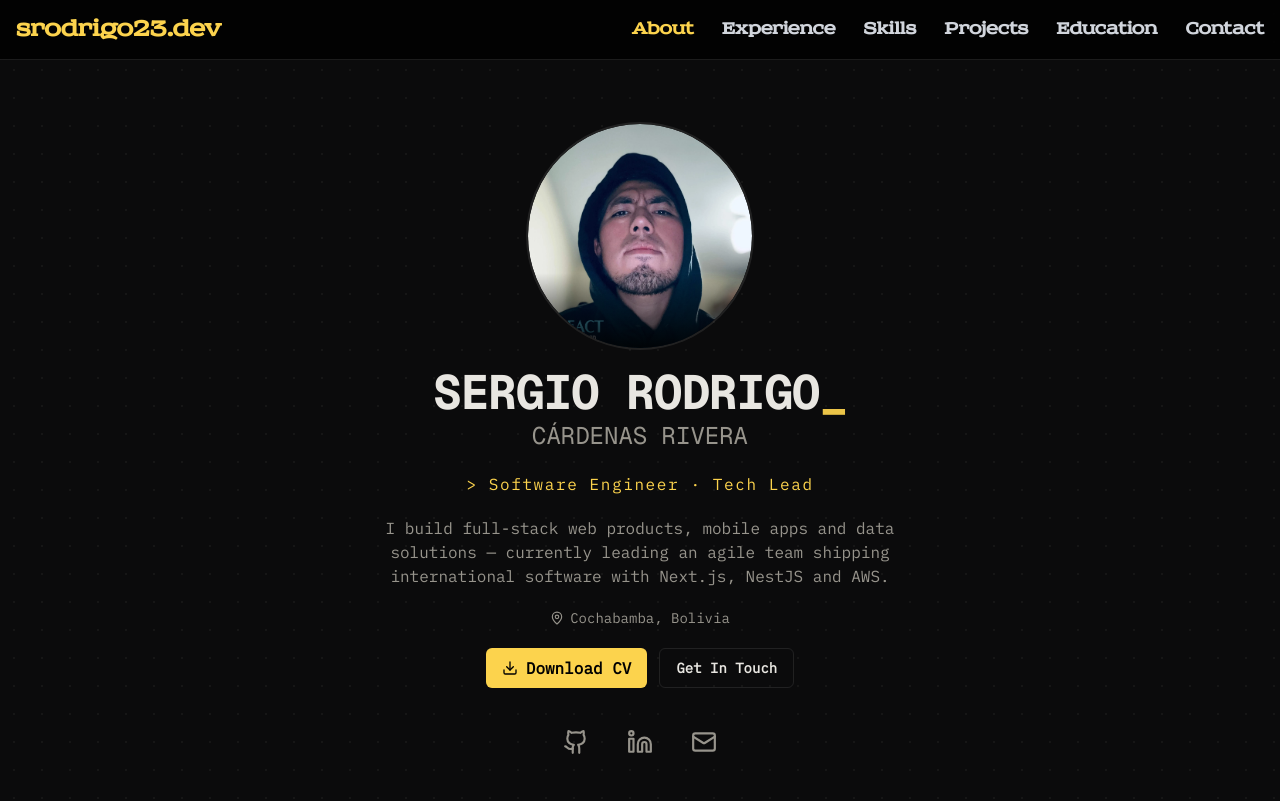
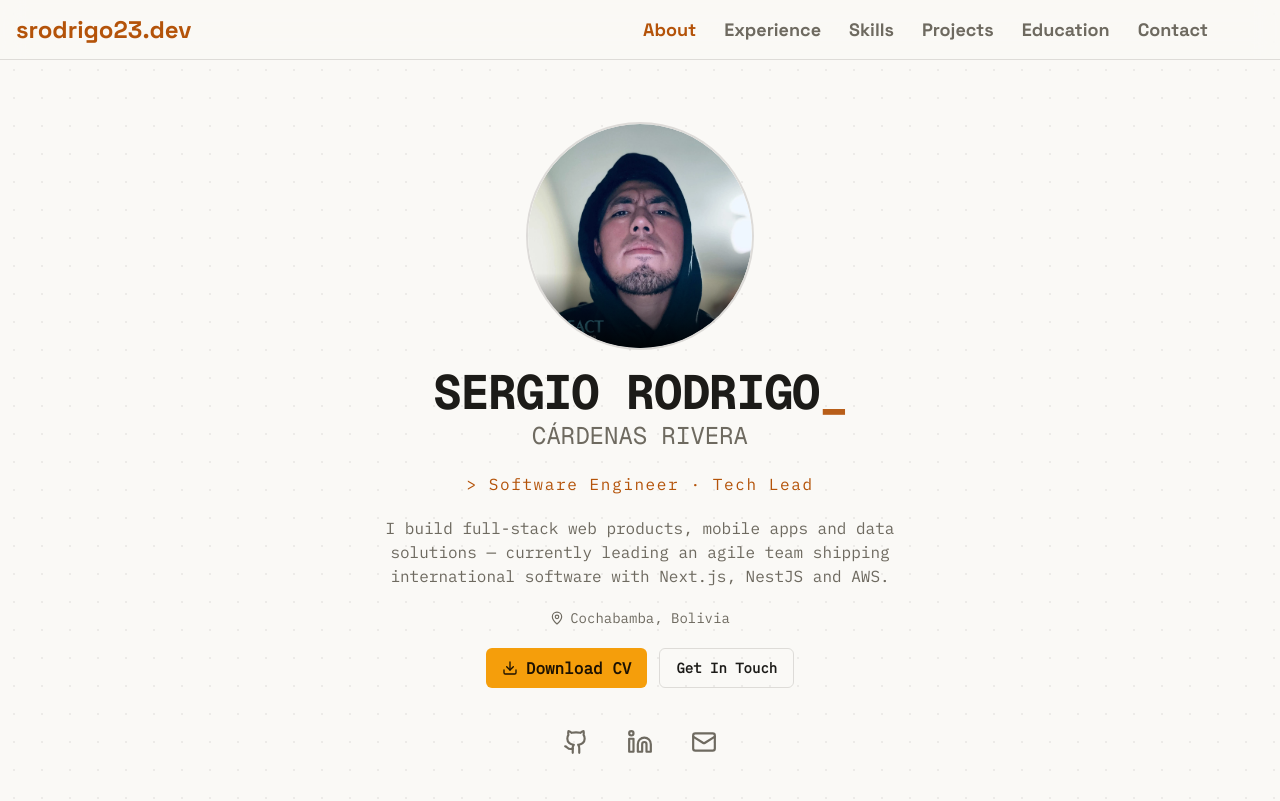
Before and after one commit to srodrigo23/portfolio.dev, a Next.js app: page / in a window 1280 px wide. Shown: the top 801 px of the page. Built offline with nearby package versions, Linux system fonts and the light colour scheme.

Commit message:
dark/light theme

```diff
--- a/app/components/contact.tsx
+++ b/app/components/contact.tsx
@@ -82,7 +82,7 @@ const Contact = () => {
         <Reveal delay={contactItems.length * 80}>
           <a
             href={`mailto:${profile.email}?subject=Hello%20Sergio`}
-            className='flex h-full items-center justify-center gap-2 rounded-2xl bg-accent text-black font-bold p-5 transition-all duration-300 hover:scale-[1.02] active:scale-95'
+            className='flex h-full items-center justify-center gap-2 rounded-2xl bg-accent-solid text-accent-fg font-bold p-5 transition-all duration-300 hover:scale-[1.02] active:scale-95'
           >
             <LuMail aria-hidden='true' /> Say hello
           </a>
--- a/app/components/mainContent.tsx
+++ b/app/components/mainContent.tsx
@@ -94,7 +94,7 @@ export const MainContent = () => {
 
           <div className='flex flex-wrap justify-center gap-3'>
             <a
-              className='rounded-md bg-accent text-black font-bold py-2 px-4 cursor-pointer flex items-center gap-2 transition-all duration-200 ease-out hover:scale-105 active:scale-95'
+              className='rounded-md bg-accent-solid text-accent-fg font-bold py-2 px-4 cursor-pointer flex items-center gap-2 transition-all duration-200 ease-out hover:scale-105 active:scale-95'
               href={profile.cvFile}
               download='sergio_cardenas_cv.pdf'
             >
--- a/app/components/navigationBar.tsx
+++ b/app/components/navigationBar.tsx
@@ -2,7 +2,8 @@
 
 import { useEffect, useState } from 'react';
 import { LuMenu, LuX } from 'react-icons/lu';
-import { sredaFont } from "../font";
+import { displayFont } from "../font";
+import ThemeToggle from './themeToggle';
 
 const navSections = [
   { tag: 'About', key: 'about' },
@@ -38,20 +39,21 @@ export default function MyNavbar() {
 
   const linkClass = (key: string) =>
     `font-bold transition-colors duration-200 ${
-      activeSection === key ? 'text-accent' : 'text-gray-300 hover:text-accent'
+      activeSection === key ? 'text-accent' : 'text-muted hover:text-accent'
     }`;
 
   return (
-    <header className='flex w-full items-center py-5 border-b border-white/10 bg-black/80 backdrop-blur-md text-white sticky top-0 z-50 h-15'>
+    <header className='flex w-full items-center py-5 border-b border-line bg-background/80 backdrop-blur-md sticky top-0 z-50 h-15'>
       <div className='container mx-auto flex justify-between items-center px-4'>
         <a
           href='#home'
-          className={`${sredaFont.className} font-bold md:text-2xl cursor-pointer text-accent`}
+          className={`${displayFont.className} font-bold md:text-2xl cursor-pointer text-accent`}
         >
           srodrigo23.dev
         </a>
 
-        <nav className={`${sredaFont.className} hidden md:flex`} aria-label='Main'>
+        <div className='hidden md:flex items-center gap-4'>
+          <nav className={displayFont.className} aria-label='Main'>
             <ul className='flex gap-7'>
               {navSections.map((el) => (
                 <li key={el.key}>
@@ -62,15 +64,20 @@ export default function MyNavbar() {
               ))}
             </ul>
           </nav>
+          <ThemeToggle />
+        </div>
 
+        <div className='md:hidden flex items-center gap-1'>
+          <ThemeToggle />
           <button
-          className='md:hidden text-white p-2 cursor-pointer hover:text-accent transition-colors'
+            className='p-2 cursor-pointer hover:text-accent transition-colors'
             onClick={() => setIsMenuOpen(!isMenuOpen)}
             aria-label='Toggle menu'
             aria-expanded={isMenuOpen}
           >
             {isMenuOpen ? <LuX size={28} /> : <LuMenu size={28} />}
           </button>
+        </div>
       </div>
 
       <div
@@ -85,20 +92,20 @@ export default function MyNavbar() {
           isMenuOpen ? 'translate-x-0' : 'translate-x-full'
         }`}
       >
-        <div className='bg-black h-screen border-l border-white/10'>
+        <div className='bg-background h-screen border-l border-line'>
           <div className='flex justify-end p-4'>
             <button
-              className='text-white p-2 cursor-pointer hover:text-accent transition-colors'
+              className='p-2 cursor-pointer hover:text-accent transition-colors'
               onClick={() => setIsMenuOpen(false)}
               aria-label='Close menu'
             >
               <LuX size={28} />
             </button>
           </div>
-          <nav className={`${sredaFont.className} px-6`} aria-label='Mobile'>
+          <nav className={`${displayFont.className} px-6`} aria-label='Mobile'>
             <ul className='flex flex-col gap-6'>
               {navSections.map((el) => (
-                <li key={el.key} className='border-b border-white/10 pb-2'>
+                <li key={el.key} className='border-b border-line pb-2'>
                   <a
                     href={`#${el.key}`}
                     className={`${linkClass(el.key)} text-xl block`}
--- a/app/components/projects.tsx
+++ b/app/components/projects.tsx
@@ -19,7 +19,7 @@ const Projects = () => {
           <Reveal key={project.title} from={idx % 2 === 0 ? 'left' : 'right'} delay={(idx % 2) * 100}>
             <article className='group h-full flex flex-col border border-line bg-panel rounded-2xl overflow-hidden transition-all duration-300 hover:border-accent/60 hover:-translate-y-1'>
               {/* header band */}
-              <div className='flex items-center justify-between px-6 py-4 border-b border-line bg-black/40'>
+              <div className='flex items-center justify-between px-6 py-4 border-b border-line bg-background/60'>
                 <p className='text-accent font-bold text-lg' aria-hidden='true'>
                   {String(idx + 1).padStart(2, '0')}
                 </p>
--- a/app/components/sectionHeading.tsx
+++ b/app/components/sectionHeading.tsx
@@ -1,4 +1,4 @@
-import { sredaFont } from '../font';
+import { displayFont } from '../font';
 
 type SectionHeadingProps = {
   /** Terminal-style slug shown above the title, e.g. "about" → `// about` */
@@ -11,7 +11,7 @@ export default function SectionHeading({ slug, title, lede }: SectionHeadingProp
   return (
     <div className='mb-10'>
       <p className='text-accent text-sm tracking-widest'>{`// ${slug}`}</p>
-      <h2 className={`${sredaFont.className} text-3xl md:text-4xl font-bold mt-2`}>
+      <h2 className={`${displayFont.className} text-3xl md:text-4xl font-bold mt-2`}>
         {title}
       </h2>
       {lede && <p className='text-muted mt-3 max-w-2xl'>{lede}</p>}
--- /dev/null
+++ b/app/components/themeToggle.tsx
@@ -0,0 +1,45 @@
+'use client'
+
+import { useSyncExternalStore } from 'react';
+import { LuSun, LuMoon } from 'react-icons/lu';
+
+/**
+ * The theme lives in data-theme on <html> (applied pre-paint by the inline
+ * script in layout.tsx). This subscribes to that attribute directly, so the
+ * button always reflects reality — during SSR it renders empty.
+ */
+function subscribe(onChange: () => void) {
+  const observer = new MutationObserver(onChange);
+  observer.observe(document.documentElement, {
+    attributes: true,
+    attributeFilter: ['data-theme'],
+  });
+  return () => observer.disconnect();
+}
+
+const getSnapshot = () => document.documentElement.dataset.theme ?? null;
+const getServerSnapshot = () => null;
+
+export default function ThemeToggle() {
+  const theme = useSyncExternalStore(subscribe, getSnapshot, getServerSnapshot);
+
+  const toggle = () => {
+    const next = theme === 'dark' ? 'light' : 'dark';
+    document.documentElement.dataset.theme = next;
+    localStorage.setItem('theme', next);
+  };
+
+  return (
+    <button
+      onClick={toggle}
+      aria-label={theme === 'dark' ? 'Switch to light mode' : 'Switch to dark mode'}
+      className='p-2 rounded-lg text-muted cursor-pointer border border-transparent
+        transition-all duration-200 hover:text-accent hover:border-line active:scale-95'
+    >
+      {/* stable size so the navbar doesn't shift while hydrating */}
+      <span className='block h-[22px] w-[22px]'>
+        {theme === 'dark' ? <LuSun size={22} /> : theme === 'light' ? <LuMoon size={22} /> : null}
+      </span>
+    </button>
+  );
+}
--- a/app/font.ts
+++ b/app/font.ts
@@ -1,5 +1,11 @@
-import localFont from 'next/font/local';
+import { Space_Grotesk } from 'next/font/google';
 
-export const sredaFont = localFont({
-  src:'../public/fonts/sreda.ttf'
-})
+/**
+ * Display font for the brand, nav and section headings.
+ * Swap it here and the whole site follows.
+ * (The old local "sreda" files are still in public/fonts/ if you want them back.)
+ */
+export const displayFont = Space_Grotesk({
+  subsets: ['latin'],
+  weight: ['500', '700'],
+});
--- a/app/globals.css
+++ b/app/globals.css
@@ -1,16 +1,51 @@
 @import "tailwindcss";
 
 /*
- * Single dark theme. All colors flow from these tokens — don't hardcode
- * hexes in components; extend the palette here instead.
+ * Two themes driven by data-theme on <html> (set pre-paint by the inline
+ * script in layout.tsx, persisted in localStorage, defaults to system).
+ * All colors flow from these tokens — don't hardcode hexes in components.
  */
-:root {
+:root,
+:root[data-theme="light"] {
+  color-scheme: light;
+  --background: #faf9f6;
+  --foreground: #1c1b18;
+  --muted: #6e6a60;
+  --accent: #b45309; /* amber-700 — readable on light bg */
+  --accent-solid: #f59e0b; /* button fills */
+  --accent-fg: #1c1102; /* text on accent-solid */
+  --panel: #ffffff;
+  --line: rgba(20, 15, 0, 0.12);
+  --dot: rgba(20, 15, 0, 0.06);
+}
+
+:root[data-theme="dark"] {
+  color-scheme: dark;
   --background: #0b0b0c;
   --foreground: #e8e6e1;
   --muted: #97948c;
   --accent: #fcd34d; /* amber-300, brand color */
+  --accent-solid: #fcd34d;
+  --accent-fg: #0b0b0c;
   --panel: #131315;
   --line: rgba(255, 255, 255, 0.09);
+  --dot: rgba(255, 255, 255, 0.045);
+}
+
+/* No-JS fallback: follow the system when the script hasn't set a theme. */
+@media (prefers-color-scheme: dark) {
+  :root:not([data-theme="light"]) {
+    color-scheme: dark;
+    --background: #0b0b0c;
+    --foreground: #e8e6e1;
+    --muted: #97948c;
+    --accent: #fcd34d;
+    --accent-solid: #fcd34d;
+    --accent-fg: #0b0b0c;
+    --panel: #131315;
+    --line: rgba(255, 255, 255, 0.09);
+    --dot: rgba(255, 255, 255, 0.045);
+  }
 }
 
 @theme inline {
@@ -18,6 +53,8 @@
   --color-foreground: var(--foreground);
   --color-muted: var(--muted);
   --color-accent: var(--accent);
+  --color-accent-solid: var(--accent-solid);
+  --color-accent-fg: var(--accent-fg);
   --color-panel: var(--panel);
   --color-line: var(--line);
   --font-sans: var(--font-geist-sans);
@@ -40,12 +77,13 @@ html {
 body {
   background: var(--background);
   color: var(--foreground);
-  /* subtle dot grid so large dark areas don't read as flat voids */
-  background-image: radial-gradient(rgba(255, 255, 255, 0.045) 1px, transparent 1px);
+  /* subtle dot grid so large flat areas don't read as voids */
+  background-image: radial-gradient(var(--dot) 1px, transparent 1px);
   background-size: 28px 28px;
+  transition: background-color 0.3s ease, color 0.3s ease;
 }
 
 ::selection {
-  background: var(--accent);
-  color: #0b0b0c;
+  background: var(--accent-solid);
+  color: var(--accent-fg);
 }
```
Also changed, not shown: app/layout.tsx (+8 -1 lines). Lines whose indentation alone changed are shown as unchanged.
